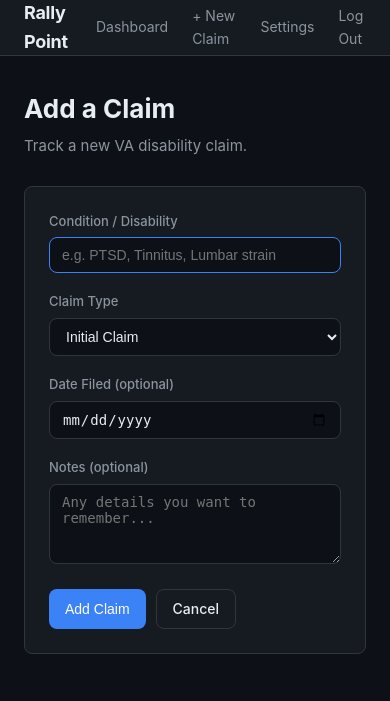
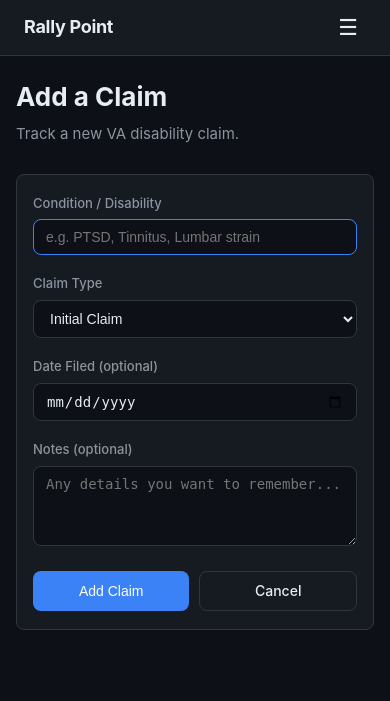
Before and after one commit to OblivionsPeak/rally-point, a Flask app: page /claims/new in a window 390 px wide. Shown: the top 701 px of the page. Run offline with Flask 3, Linux system fonts and the light colour scheme; the visitor is signed in with stand-in values (Sample User, id 1).

Commit message:
feat: mobile-responsive layout (Item 6)
Hamburger nav drawer for small screens, responsive padding, stacked
grids on mobile, scaled hero text, shorter chat window, and
touch-friendly button sizing at <=640px.

Co-Authored-By: Claude Sonnet 4.6 <noreply@anthropic.com>

```diff
--- a/static/css/main.css
+++ b/static/css/main.css
@@ -214,3 +214,83 @@ textarea.form-control { resize: vertical; min-height: 80px; }
 .chat-msg.assistant { background: var(--surface); border: 1px solid var(--border); align-self: flex-start; }
 .chat-input-row { display: flex; gap: 8px; padding: 12px 0 0; border-top: 1px solid var(--border); }
 .chat-input-row input { flex: 1; }
+
+/* Hamburger (hidden on desktop) */
+.nav-hamburger {
+  display: none;
+  background: none;
+  border: none;
+  color: var(--text);
+  cursor: pointer;
+  padding: 8px;
+  font-size: 22px;
+  line-height: 1;
+}
+
+/* Mobile nav drawer */
+.nav-drawer {
+  display: none;
+  flex-direction: column;
+  background: var(--surface);
+  border-bottom: 1px solid var(--border);
+  padding: 8px 0;
+}
+.nav-drawer a {
+  display: block;
+  padding: 13px 24px;
+  color: var(--muted);
+  font-size: 15px;
+  border-bottom: 1px solid var(--border);
+}
+.nav-drawer a:last-child { border-bottom: none; }
+.nav-drawer a:hover { color: var(--text); text-decoration: none; background: var(--bg); }
+.nav-drawer.open { display: flex; }
+
+/* ── Mobile ────────────────────────────────────────────────────────────────── */
+@media (max-width: 640px) {
+
+  /* Navbar */
+  .nav-links     { display: none; }
+  .nav-hamburger { display: block; }
+
+  /* Spacing */
+  .main-content  { padding: 20px 16px; }
+  .card          { padding: 18px 16px; }
+
+  /* Hero */
+  .hero          { padding: 48px 16px 36px; }
+  .hero h1       { font-size: 28px; }
+  .hero p        { font-size: 16px; }
+
+  /* Dashboard header — stack button below title */
+  .page-header   { flex-direction: column; align-items: flex-start; gap: 12px; }
+
+  /* 2-column grids → single column */
+  [style*="grid-template-columns:1fr 1fr"],
+  [style*="grid-template-columns: 1fr 1fr"] {
+    grid-template-columns: 1fr !important;
+  }
+
+  /* Claim detail header actions — stack vertically */
+  [style*="justify-content:space-between"][style*="flex-wrap:wrap"] {
+    flex-direction: column;
+    align-items: flex-start;
+  }
+
+  /* Chat — shorter on mobile so keyboard doesn't bury it */
+  .chat-container { height: 340px; }
+  .chat-msg       { max-width: 92%; }
+
+  /* Full-width buttons in forms */
+  .btn-primary, .btn-secondary {
+    width: 100%;
+    justify-content: center;
+  }
+  /* But not inside flex rows (checklist add, chat send) */
+  .chat-input-row .btn,
+  form[style*="display:flex"] .btn {
+    width: auto;
+  }
+
+  /* Features grid already uses auto-fit, no change needed */
+}
--- a/templates/base.html
+++ b/templates/base.html
@@ -16,7 +16,19 @@
       <a href="/settings">Settings</a>
       <a href="/logout">Log Out</a>
     </div>
+    <button class="nav-hamburger" onclick="toggleNav()" aria-label="Menu">&#9776;</button>
   </nav>
+  <div class="nav-drawer" id="navDrawer">
+    <a href="/dashboard">Dashboard</a>
+    <a href="/claims/new">+ New Claim</a>
+    <a href="/settings">Settings</a>
+    <a href="/logout">Log Out</a>
+  </div>
+  <script>
+    function toggleNav() {
+      document.getElementById('navDrawer').classList.toggle('open');
+    }
+  </script>
   {% endif %}
 
   <main class="main-content">
```
